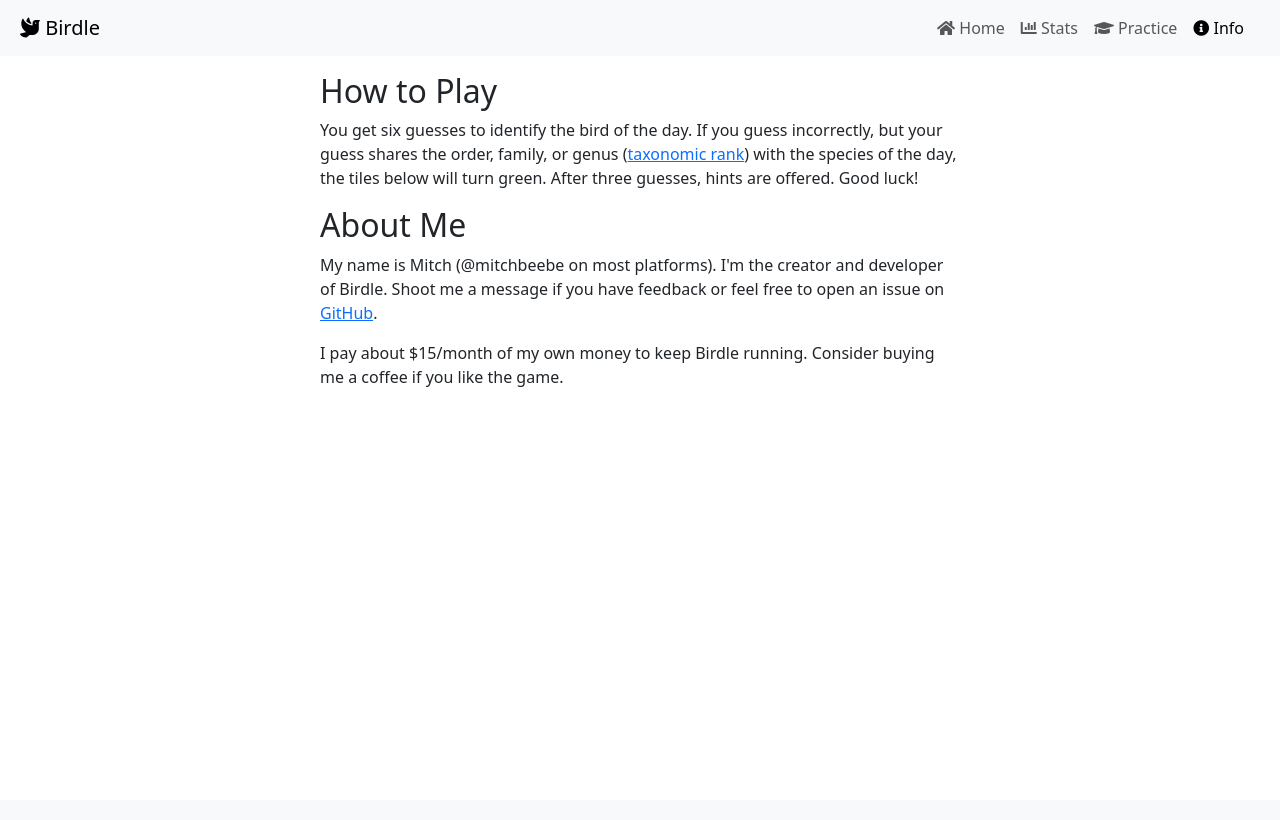
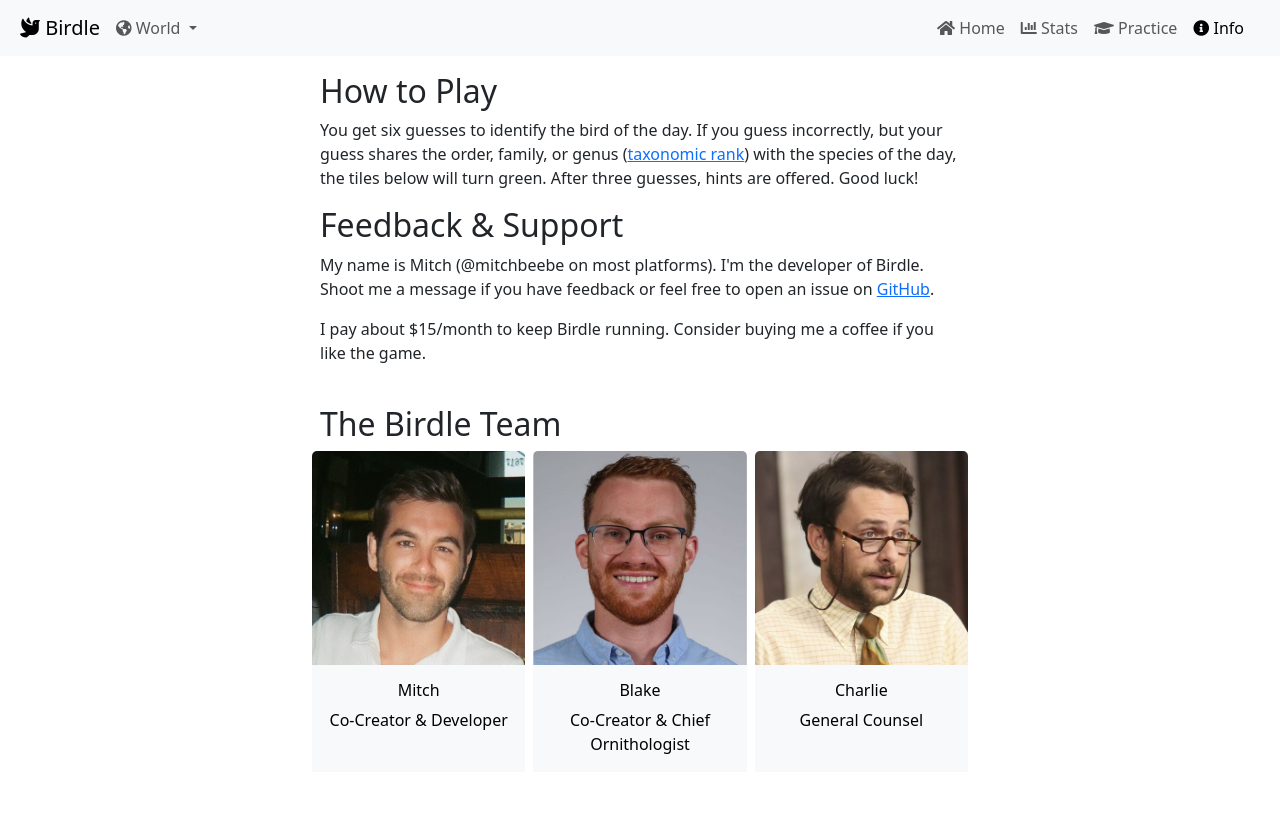
Before and after one commit to mitchbeebe/new-birdle, a Django app: page /info/ in a window 1280 px wide. Before the commit the page ends 387 px from the top, so only its background shows below. Run offline with Django 3.2, Linux system fonts and the light colour scheme; some libraries are stand-ins or nearby versions.

Commit message:
Region toggle (#4)
* Added region model

* Migrations

* Minor admin updates

* Updated practice form with Region

* Added htmx, region dropdown, and updated game logic

* Styling

* Basic template copy and people photos

* Updates to info/about

* Trying to speed up stats page

* Profile photo

```diff
--- a/birdle/forms.py
+++ b/birdle/forms.py
@@ -1,5 +1,5 @@
 from django import forms
-from .models import Bird, BirdRegion
+from .models import Bird, BirdRegion, Region
 
 
 class BirdRegionForm(forms.Form):
@@ -10,7 +10,7 @@
         super(BirdRegionForm, self).__init__(*args, **kwargs)
         self.fields['region'].choices = [
             ('Any', 'Any Region'),
-            *[(val[0], val[0]) for val in BirdRegion.objects.values_list("region_name").distinct().order_by("region_name")]
+            *[(val[0], val[0]) for val in Region.objects.values_list("name").order_by("name")]
         ]
 
         self.fields['family'].choices = [
@@ -26,7 +26,7 @@
 
         birdregions = BirdRegion.objects.all()
         if region != "Any":
-            birdregions = birdregions.filter(region_name=region)
+            birdregions = birdregions.filter(region__name=region)
         if family != "Any":
             birdregions = birdregions.filter(bird__family=family)
 
--- a/birdle/static/birdle/style.css
+++ b/birdle/static/birdle/style.css
@@ -94,3 +94,15 @@
     /* prevent horizontal scrollbar */
     overflow-x: hidden;
 }
+
+@media only screen and (max-width: 370px) {
+    .nav-item.dropdown {
+        font-size: 12px;
+    }
+}
+
+@media only screen and (max-width: 425px) {
+    .card-text {
+        font-size: 11px;
+    }
+}
--- a/birdle/templates/birdle/base.html
+++ b/birdle/templates/birdle/base.html
@@ -23,6 +23,8 @@
         <link href="https://cdn.jsdelivr.net/npm/sweetalert2@11.7.3/dist/sweetalert2.min.css" rel="stylesheet">
         <script src="https://cdn.jsdelivr.net/npm/sweetalert2@11"></script>
 
+        <script src="https://unpkg.com/htmx.org@1.9.11"></script>
+
         <link rel="stylesheet" href="{% static 'birdle/style.css' %}">
         <script src="{% static 'birdle/autocomplete.js' %}"></script>
 
@@ -35,8 +37,24 @@
 <body>
   <nav class="navbar navbar-expand-sm bg-body-tertiary">
     <div class="container-fluid">
-      <a class="navbar-brand justify-content-start mx-2" href="{% url 'daily_bird' %}"><i class="fas fa-dove"></i> Birdle</a>
-      <button class="navbar-toggler" type="button" data-bs-toggle="offcanvas" data-bs-target="#navbarToggler" aria-controls="navbarToggler" aria-expanded="false" aria-label="Toggle navigation">
+      <a class="navbar-brand mx-md-2" href="{% url 'daily_bird' %}"><i class="fas fa-dove"></i> Birdle</a>
+      <ul class="navbar-nav ms-auto me-2">
+        <li class="nav-item dropdown hidden">
+          <a href="#" class="nav-link dropdown-toggle" data-bs-toggle="dropdown">
+            <i class="fas fa-globe-americas"></i>
+            <span id="region"> {{request.session.region|default:"World"}}</span>
+          </a>
+          <ul class="dropdown-menu dropdown-menu-end dropdown-menu-lg-start position-absolute" aria-labelledby="bd-theme-text" data-bs-popper="static">
+            {% get_regions as regions %}
+            {% for code, name in regions.items %}
+            <li>
+              <a href="#" name={{code}} class="dropdown-item" hx-post="/region" hx-target="#region" hx-swap="innerHTML">{{name}}</a>
+            </li>
+            {% endfor%}
+          </ul>
+        </li>
+      </ul>
+      <button class="navbar-toggler px-1" type="button" data-bs-toggle="offcanvas" data-bs-target="#navbarToggler" aria-controls="navbarToggler" aria-expanded="false" aria-label="Toggle navigation">
         <span class="navbar-toggler-icon"></span>
       </button>
       <div class="offcanvas offcanvas-end w-50" id="navbarToggler">
@@ -45,7 +63,7 @@
           <button type="button" class="btn-close" data-bs-dismiss="offcanvas" aria-label="Close"></button>
         </div>
         <div class="offcanvas-body">
-          <ul class="navbar-nav justify-content-end flex-grow-1 pe-3">
+          <ul class="navbar-nav ms-auto pe-3">
             <li class="nav-item"><a class="nav-link" href="/"><i class="fas fa-home"></i> Home</a></li>
             <li class="nav-item"><a class="nav-link" href="/stats/"><i class="fas fa-chart-bar"></i> Stats</a></li>
             <li class="nav-item"><a class="nav-link" href="/practice/"><i class="fas fa-graduation-cap"></i> Practice</a></li>
@@ -65,6 +83,11 @@
       }
     });
     </script>
+    <script>
+      document.body.addEventListener('htmx:configRequest', (event) => {
+        event.detail.headers['X-CSRFToken'] = '{{ csrf_token }}';
+      })
+    </script>
   {% block extra_scripts %}
   {% endblock %}
 </body>
--- a/birdle/templates/birdle/info.html
+++ b/birdle/templates/birdle/info.html
@@ -1,6 +1,7 @@
 <!-- info.html -->
 
 {% extends 'birdle/base.html' %}
+{% load static %}
 
 {% block content %}
 <div class="col-10 col-lg-6 mx-auto pt-3">
@@ -12,15 +13,42 @@
         with the species of the day, the tiles below will turn green. After three guesses, hints
         are offered. Good luck!
     </p>
-    <h2>About Me</h2>
+    <h2>Feedback & Support</h2>
     <p>
-        My name is Mitch (@mitchbeebe on most platforms). I'm the creator and developer of Birdle.
+        My name is Mitch (@mitchbeebe on most platforms). I'm the developer of Birdle.
         Shoot me a message if you have feedback or feel free to open an issue on
         <a href="https://github.com/mitchbeebe/new-birdle" target=_blank>GitHub</a>.
     </p>
-    <p>I pay about $15/month of my own money to keep Birdle running. Consider buying me a coffee if you like the game.</p>
+    <p>I pay about $15/month to keep Birdle running. Consider buying me a coffee if you like the game.</p>
     <div class="d-flex justify-content-center">
-        <script type="text/javascript" src="https://cdnjs.buymeacoffee.com/1.0.0/button.prod.min.js" data-name="bmc-button" data-slug="mitchbeebe" data-color="#FFDD00" data-emoji="" data-font="Cookie" data-text="Buy me a coffee" data-outline-color="#000000" data-font-color="#000000" data-coffee-color="#ffffff" ></script>
+        <script type="text/javascript" src="https://cdnjs.buymeacoffee.com/1.0.0/button.prod.min.js" data-name="bmc-button" data-slug="mitchbeebe" data-color="#FFDD00" data-emoji="☕"  data-font="Cookie" data-text="Buy me a coffee" data-outline-color="#000000" data-font-color="#000000" data-coffee-color="#ffffff" ></script>
+    </div>
+    <br>
+    <h2>The Birdle Team</h2>
+    <div class="row row-gap-0 justify-content-center text-center">
+        <div class="card col border-0 px-1">
+            <img src="{% static 'birdle/mitch.jpg' %}" class="card-img-top" alt="mitch">
+            <div class="card-body text-bg-light px-2">
+                <h6 class="card-title">Mitch</h6>
+                <p class="card-text">Co-Creator & Developer</p>
+            </div>
+        </div>
+        <div class="card col border-0 px-1">
+            <img src="{% static 'birdle/blake.jpg' %}" class="card-img-top" alt="blake">
+            <div class="card-body text-bg-light px-2">
+                <h6 class="card-title">Blake</h6>
+                <p class="card-text">Co-Creator & Chief Ornithologist</p>
+            </div>
+        </div>
+        <div class="card col border-0 px-1">
+            <img src="{% static 'birdle/charlie.jpg' %}" class="card-img-top" alt="charlie">
+            <div class="card-body text-bg-light px-2">
+                <h6 class="card-title">Charlie</h6>
+                <p class="card-text">General Counsel</p>
+            </div>
+        </div>
     </div>
 </div>
+<br>
+<br>
 {% endblock %}
--- a/birdle/templates/birdle/stats.html
+++ b/birdle/templates/birdle/stats.html
@@ -7,7 +7,7 @@
 {% block content %}
 <div class="container text-center pt-2">
     <div class="col-auto mx-auto">
-        <h3 class="">Stats</h3>
+        <h3 class="">Stats ({{request.session.region|default:"World"}})</h3>
         <div>Games Played: {{ games_played }}</div>
         <div>Games Won: {{ games_won }}</div>
         <div>Win Percentage: {{ win_pct }}</div>
--- a/birdle/views.py
+++ b/birdle/views.py
@@ -4,26 +4,35 @@
 from bs4 import BeautifulSoup
 from django.shortcuts import redirect, render
 from urllib.parse import quote, unquote
-from .models import Bird, Guess, User, Game, UserGame, Image, BirdRegion
+from .models import Bird, Guess, User, Game, UserGame, Image, BirdRegion, Region
 from .forms import BirdRegionForm
 from django.db.models import Q
 from django.http import HttpResponse, JsonResponse
 from django.template.loader import render_to_string
+from django.template.defaulttags import register
 import pytz
 from datetime import datetime
 from random import choices
 from pandas import date_range
 
 
-def todays_game():
+def todays_game(region="World"):
     tz = pytz.timezone('US/Eastern')
     today = datetime.utcnow().astimezone(tz).strftime("%Y-%m-%d")
-    game = Game.objects.get(date=today)
+    region = Region.objects.get(name=region)
+    birdregions = BirdRegion.objects.filter(region=region)
+    count = birdregions.count()
+    idx = random.randrange(0, count)
+    game, _ = Game.objects.get_or_create(
+        date=today,
+        region=region,
+        defaults={'bird': birdregions[idx].bird}
+    )
     return game
 
 
 def daily_bird(request):
-    game = todays_game()
+    game = todays_game(request.session.get("region", "World"))
 
     # Get user if available
     old_username = request.POST.get('user_id')
@@ -86,72 +95,85 @@
 
 
 def stats(request):
+    username = request.session.get("username")
+    region = request.session.get("region", "World")
     # Retrieve the user's guess history from the database
-    user, _ = User.objects.get_or_create(username=request.session["username"])
-    usergames = UserGame.objects.filter(user=user)
+    if username:
+        usergames = UserGame.objects.filter(user__username=username, game__region__name=region)
+        today = datetime.utcnow().astimezone(pytz.timezone('US/Eastern')).date()
+        first_game = min([usergame.game.date for usergame in usergames] + [today])
+        games = Game.objects.filter(date__gte=first_game, date__lte=today, region__name=region)
 
-    games_played = len([game for game in usergames if game.guess_count > 0])
-    wins = [game for game in usergames if game.is_winner]
-    games_won = len(wins)
-    win_pct = games_won/games_played if games_played > 0 else 0
-    guess_counts = [game.guess_count for game in wins if game.guess_count > 0]
-    guess_dist = [
-        {"guesses": i, "count": guess_counts.count(i)} for i in range(1, 7)
-    ]
+        # User stats
+        games_played = len([game for game in usergames if game.guess_count > 0])
+        wins = [game for game in usergames if game.is_winner]
+        games_won = len(wins)
+        win_pct = games_won/games_played if games_played > 0 else 0
+        guess_counts = [game.guess_count for game in wins if game.guess_count > 0]
+        guess_dist = [
+            {"guesses": i, "count": guess_counts.count(i)} for i in range(1, 7)
+        ]
 
-    def result(game):
-        if game.guess_count == 0:
-            result = "Did not play"
-        elif game.is_winner:
-            result = "Win"
+        def result(game):
+            if game.guess_count == 0:
+                result = "Did not play"
+            elif game.is_winner:
+                result = "Win"
+            else:
+                result = "Loss"
+            return result
+
+        game_results = {
+            str(usergame.game.date): result(usergame) for usergame in usergames
+        }
+
+        # Create daily data for calendar view
+        date_list = date_range(first_game, today, freq='D').map(lambda x: x.strftime("%Y-%m-%d"))
+        results = [game_results.get(date, "Did not play") for date in date_list]
+        birds = [game.bird.name for game in games]
+        history = [
+            {"Date": date, "Result": result, "Bird": bird} for date, result, bird in zip(date_list, results, birds)
+        ]
+
+        # Hide todays result if they're still playing and haven't won
+        todays_result = usergames.filter(game__date=today)
+        if todays_result:
+            history = history[0:-1] if todays_result[0].guess_count < 6 and not todays_result[0].is_winner else history
         else:
-            result = "Loss"
-        return result
+            history = history[0:-1]
 
-    game_results = {
-        str(usergame.game.date): result(usergame) for usergame in usergames
-    }
+        # Calculate streak
+        streaks = []
+        streak = 0
+        for result in results:
+            if result == 'Win':
+                streak += 1
+            else:
+                streak = 0
+            streaks.append(streak)
 
-    first_game = datetime(2024,1,1) # min([usergame.game.date for usergame in usergames])
-    today = todays_game().date
-    date_list = date_range(first_game, today, freq='D') \
-        .map(lambda x: x.strftime("%Y-%m-%d"))
+        current_streak = streaks[-1]
+        best_streak = max(streaks)
 
-    results = [game_results.get(date, "Did not play") for date in date_list]
-    birds = [game.bird.name for game in Game.objects.filter(date__gte=first_game, date__lte=today)]
-    history = [
-        {"Date": date, "Result": result, "Bird": bird} for date, result, bird in zip(date_list, results, birds)
-    ]
-
-    # Hide todays result if they're still playing and haven't won
-    todays_result = UserGame.objects.filter(user=user, game=todays_game())
-    if todays_result:
-        history = history[0:-1] if todays_result[0].guess_count < 6 and not todays_result[0].is_winner else history
+        stats = {
+            "games_played": games_played,
+            "games_won": games_won,
+            "win_pct": f"{win_pct:.0%}",
+            "guess_freq": json.dumps(guess_dist),
+            "history": json.dumps(history),
+            "current_streak": current_streak,
+            "best_streak": best_streak
+        }
     else:
-        history = history[0:-1]
-
-    # Calculate streak
-    streaks = []
-    streak = 0
-    for result in results:
-        if result == 'Win':
-            streak += 1
-        else:
-            streak = 0
-        streaks.append(streak)
-
-    current_streak = streaks[-1]
-    best_streak = max(streaks)
-
-    stats = {
-        "games_played": games_played,
-        "games_won": games_won,
-        "win_pct": f"{win_pct:.0%}",
-        "guess_freq": json.dumps(guess_dist),
-        "history": json.dumps(history),
-        "current_streak": current_streak,
-        "best_streak": best_streak
-    }
+        stats = {
+            "games_played": 0,
+            "games_won": 0,
+            "win_pct": "N/A",
+            "guess_freq": json.dumps([]),
+            "history": json.dumps([]),
+            "current_streak": 0,
+            "best_streak": 0
+        }
     # Render the guess history template with the data
     return render(request, 'birdle/stats.html', stats)
 
@@ -174,7 +196,7 @@
                 birds = Bird.objects.all()
             else:
                 if decoded_region != "Any":
-                    birdregions = birdregions.filter(region_name=decoded_region)
+                    birdregions = birdregions.filter(region__name=decoded_region)
                 if decoded_family != "Any":
                     birdregions = birdregions.filter(bird__family=decoded_family)
                 birds = [x.bird for x in birdregions]
@@ -202,7 +224,7 @@
             return render(request, "birdle/practice.html", {"form": form})
 
 def get_bird_images(bird):
-    images = Image.objects.filter(bird=bird)
+    images = Image.objects.filter(bird=bird).order_by("id")
 
     if images.count() > 1:
         return images
@@ -233,23 +255,29 @@
         # Change bird if fewer than 2 images
         if len(imgs) <= 1:
             games = Game.objects.filter(bird=bird)
-            for game in games:
+            if games:
                 bird_count = Bird.objects.count()
                 idx = random.randrange(0, bird_count)
-                game.bird = Bird.objects.get(idx)
-                game.save()
-            #TODO something recursive to get the images for the new game?
+                new_bird = Bird.objects.get(id=idx)
+                for game in games:
+                    game.bird = new_bird
+                    game.save()
+                #TODO something recursive to get the images for the new game?
+                get_bird_images(new_bird)
         return imgs
 
 
 def bird_autocomplete(request):
+    # Only show birds in region
+    region = request.session.get("region", "World")
+
     query = request.GET.get('term', '')
     q = Q()
     for term in query.split(" "):
         q &= Q(name__icontains=term)
 
     # Search for birds with names containing the query
-    birds = Bird.objects.filter(q).order_by("name")
+    birds = Bird.objects.filter(birdregion__region__name=region).filter(q).order_by("name")
 
     # Return a list of bird names as the autocomplete options
     options = [bird.name for bird in birds]
@@ -257,9 +285,31 @@
     return JsonResponse(options, safe=False)
 
 
+@register.simple_tag
+def get_regions():
+    region_dict = {
+        "world": "World",
+        "na": "North America",
+        "ca": "Central America",
+        "sa": "South America",
+        "eu": "Europe",
+        "af": "Africa",
+        "as": "Asia",
+        "aut": "Australia and Territories"
+        }
+    return region_dict
+
+
+def region(request):
+    region = Region.objects.get(code=request.htmx.trigger_name)
+    request.session["region"] = region.name
+    return HttpResponse(request.session["region"], headers={"HX-Refresh": "true"})
+
+
 def build_results_emojis(game, guesses):
+    region = game.region.name
     answer = game.bird
-    date = game.date.strftime("%B %d, %Y")
+    date = game.date
     results = []
     for guess in guesses:
         used_hint = "*" if guess.hint_used else ""
@@ -268,7 +318,7 @@
         results.append(row)
     emojis = "\n".join(results)
     link = "https://www.play-birdle.com"
-    return f"Birdle {date}\n{emojis}\n{link}"
+    return f"{region} Birdle\n{date}\n{emojis}\n{link}"
 
 
 def error_404(request, exception):
--- a/config/settings.py
+++ b/config/settings.py
@@ -62,6 +62,7 @@
     'django.contrib.sessions',
     'django.contrib.messages',
     'django.contrib.staticfiles',
+    "django_htmx",
     'birdle.apps.BirdleConfig',
 ]
 
@@ -74,6 +75,7 @@
     'django.contrib.auth.middleware.AuthenticationMiddleware',
     'django.contrib.messages.middleware.MessageMiddleware',
     'django.middleware.clickjacking.XFrameOptionsMiddleware',
+    "django_htmx.middleware.HtmxMiddleware",
 ]
 
 ROOT_URLCONF = 'config.urls'
--- a/config/urls.py
+++ b/config/urls.py
@@ -25,6 +25,7 @@
     path('practice/', views.practice, name='practice'),
     path('practice/<str:region>/<str:family>', views.practice, name='practice-region-family'),
     path('api/birds/', views.bird_autocomplete, name='bird_autocomplete'),
+    path("region", views.region),
     path("admin/", admin.site.urls)
 ]
 
```
Also changed, not shown: birdle/admin.py (+8 -3 lines), birdle/management/commands/import_regions.py (+7 -5 lines), birdle/models.py (+27 -4 lines), birdle/migrations/0010_region_remove_birdregion_region_code_and_more.py (added), birdle/migrations/0011_game_region.py (added), birdle/migrations/0012_alter_game_date_alter_game_unique_together.py (added), birdle/static/birdle/anna.jpg (added), birdle/static/birdle/blake.jpg (added), birdle/static/birdle/charlie.jpg (added), birdle/static/birdle/mitch.jpg (added).
